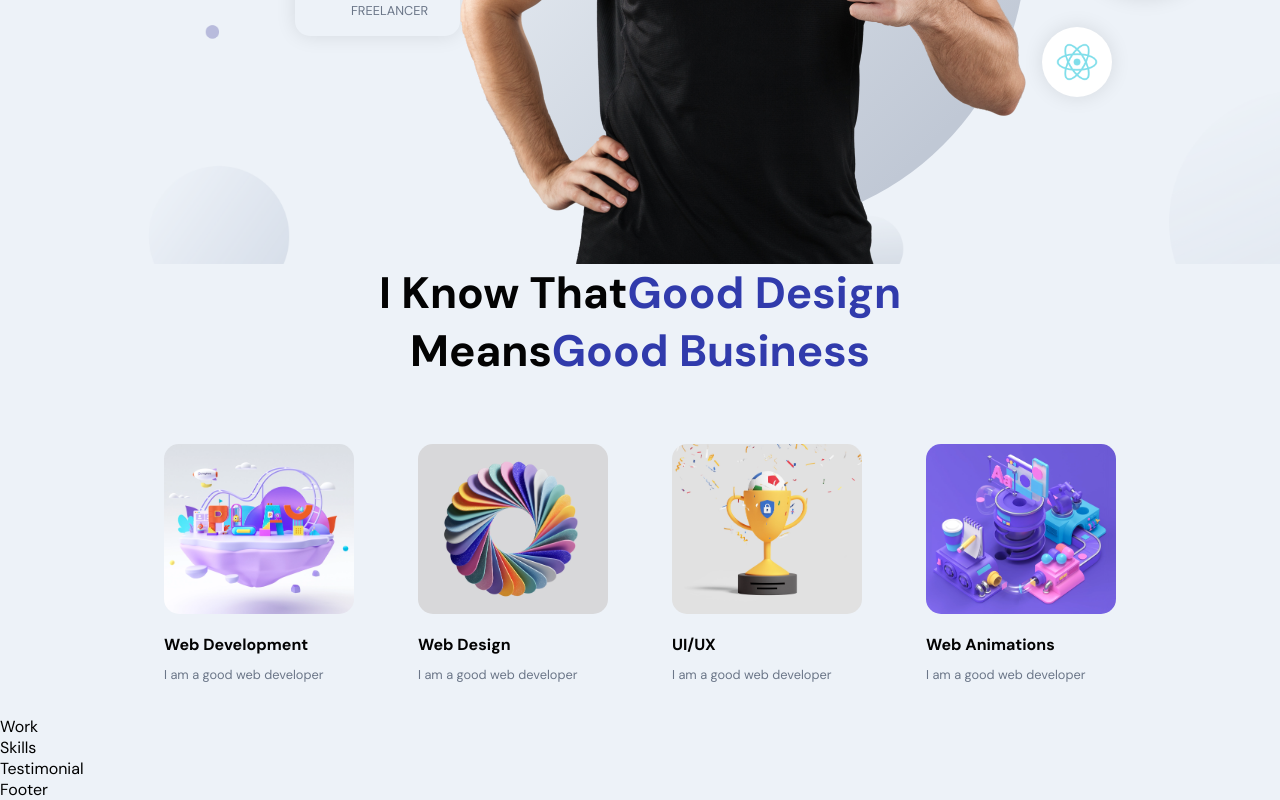
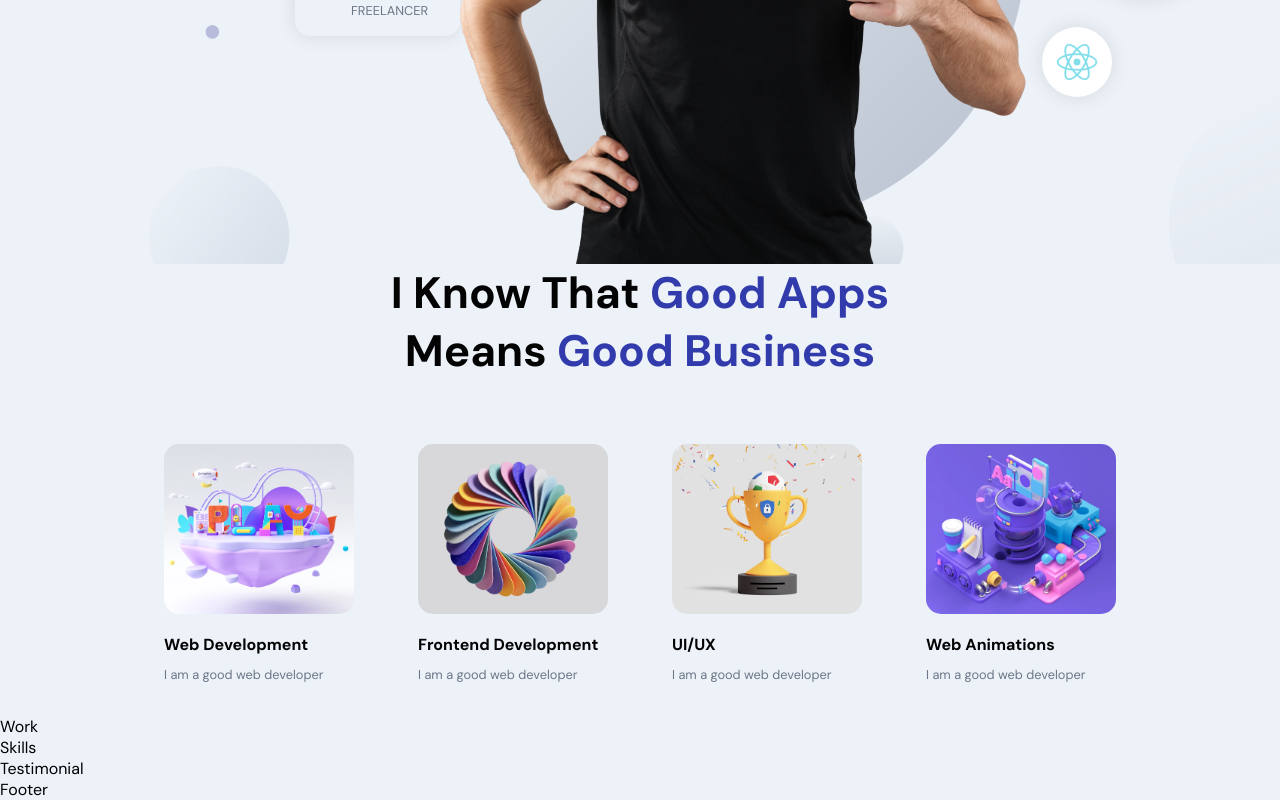
Before and after one commit to BoltUltra/portfolio-v3, a React (Create React App) app: page / in a window 1280 px wide. Shown: the part 542-1342 px from the top of the page. Built offline with nearby package versions, Linux system fonts and the light colour scheme.

Commit message:
feat: added client for sanity

```diff
--- a/src/container/About/About.jsx
+++ b/src/container/About/About.jsx
@@ -10,7 +10,7 @@ const abouts = [
     imgUrl: images.about01,
   },
   {
-    title: "Web Design",
+    title: "Frontend Development",
     description: "I am a good web developer",
     imgUrl: images.about02,
   },
@@ -30,11 +30,9 @@ const About = () => {
   return (
     <>
       <h2 className="head-text">
-        I Know That
-        <span>Good Design</span>
+        I Know That <span>Good Apps</span>
         <br />
-        means
-        <span>Good Business</span>
+        means <span>Good Business</span>
       </h2>
 
       <div className="app__profiles">
```
Also changed, not shown: src/client.js (added, +13 -0 lines), 1 other file (tests, documents, lock files or other folders).
